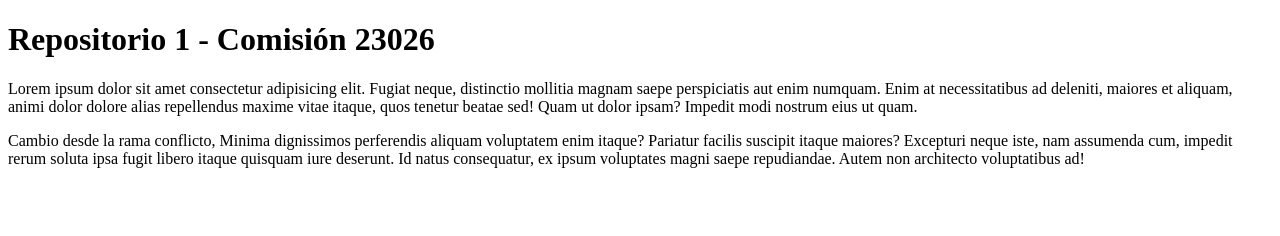
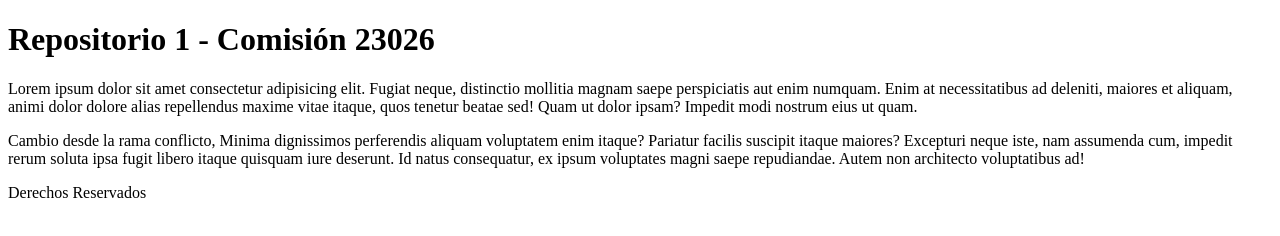
Before and after one commit to Hachiel/repoCoC23026, a plain HTML site: page index.html in a window 1280 px wide. Drawn offline with Linux system fonts and the light colour scheme.

Commit message:
Creando un footer en la ramaconflicto

```diff
--- a/index.html
+++ b/index.html
@@ -16,5 +16,9 @@
         Cambio desde la rama conflicto, Minima dignissimos perferendis aliquam voluptatem enim itaque? Pariatur facilis suscipit itaque maiores?
         Excepturi neque iste, nam assumenda cum, impedit rerum soluta ipsa fugit libero itaque quisquam iure deserunt. Id natus consequatur, ex ipsum voluptates magni saepe repudiandae. Autem non architecto voluptatibus ad!
     </p>
+
+    <footer>
+        Derechos Reservados
+    </footer>
 </body>
 </html>
```
